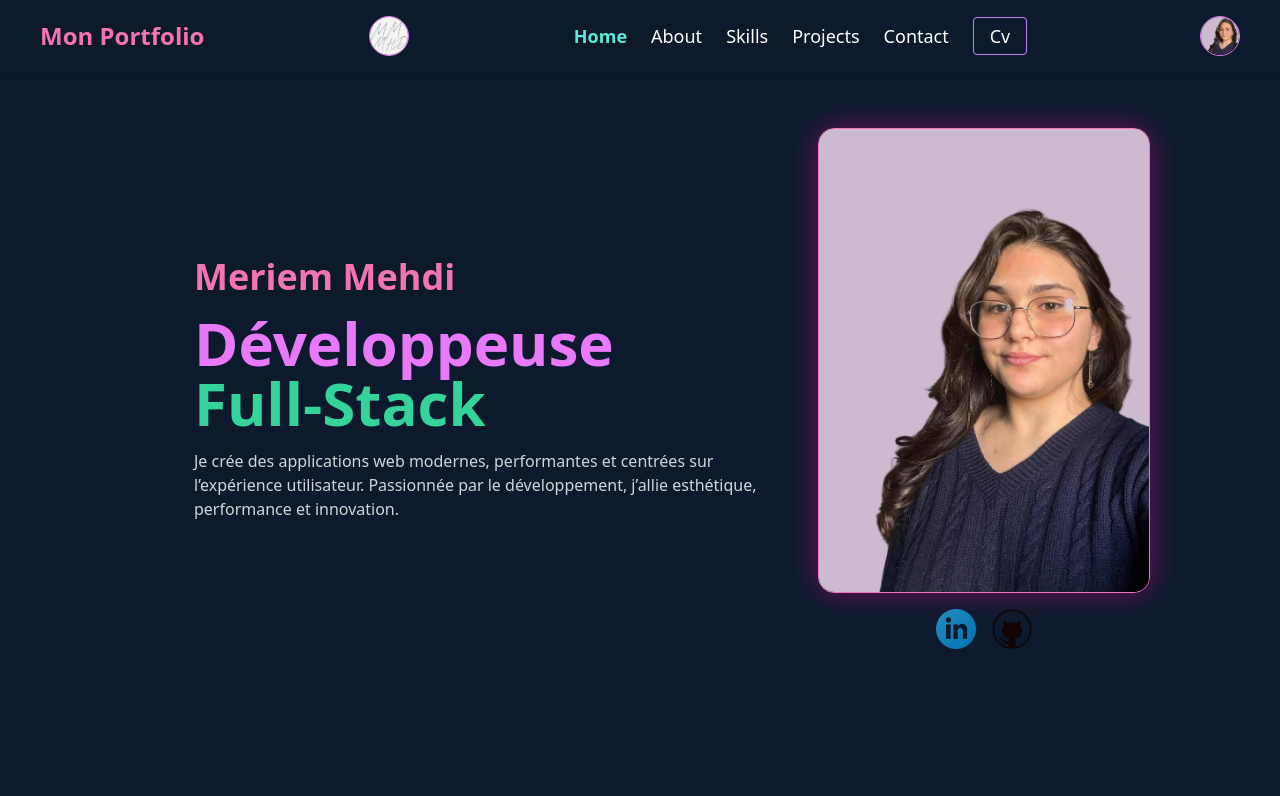
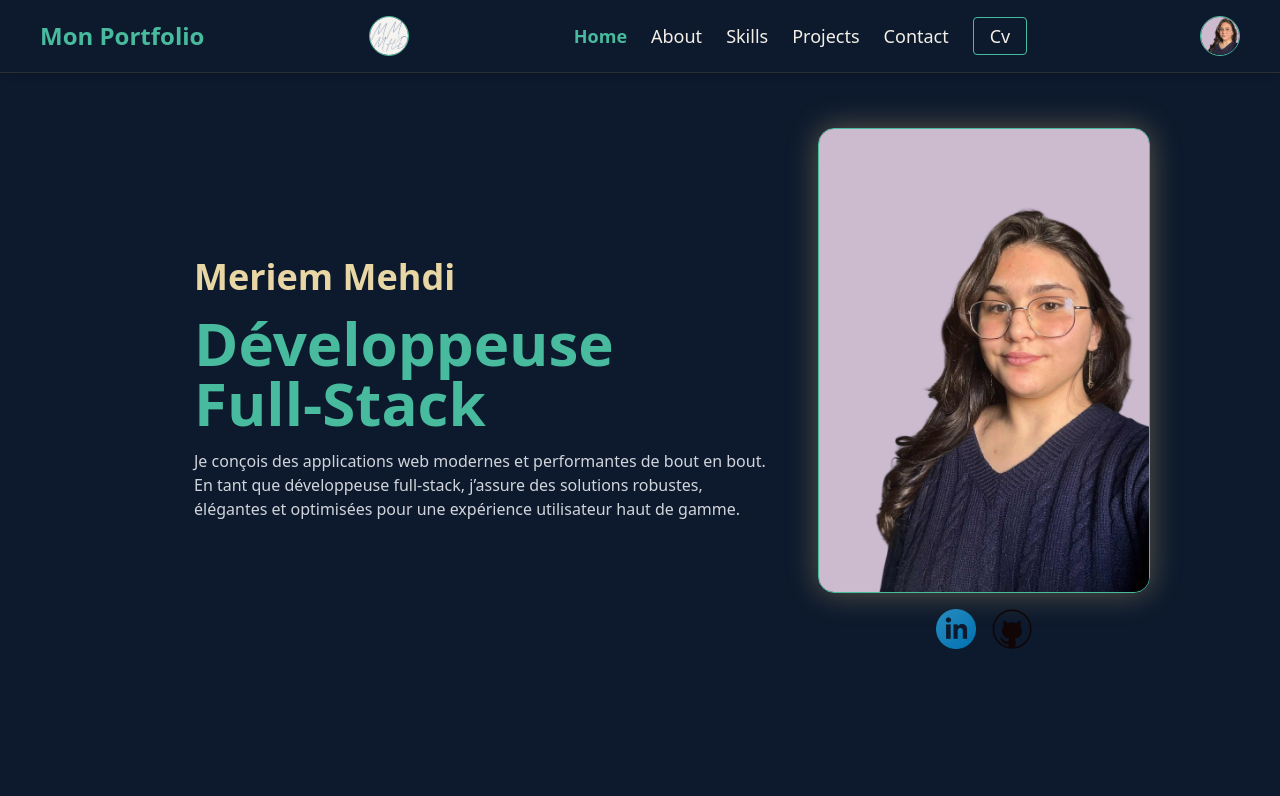
Before and after one commit to meriemmehdi472-coder/portfolio, a React (Vite) app: page / in a window 1280 px wide. Shown: the top 796 px of the page. Built offline with nearby package versions, Linux system fonts and the light colour scheme.

Commit message:
modif color

```diff
--- a/src/App.tsx
+++ b/src/App.tsx
@@ -5,7 +5,7 @@ import Projets from "./components/projets";
 import Skills from "./components/Skills";
 import About from "./components/About";
 import hero from "./assets/hero.jpg";
-import cv from "./assets/cv.jpg";
+import cv from "./assets/cv.pdf";
 import logo from "./assets/logo.png";
 import lnkdn from "./assets/lnkdn.png";
 import githb from "./assets/git.png";
@@ -21,85 +21,114 @@ function App() {
   const linkedin = "https://www.linkedin.com/in/meriem-mhd/";
   const git = "https://github.com/meriemmhd";
 
-  const scrollToSection = (ref: any) => {
+  const scrollToSection = (ref: React.RefObject<HTMLDivElement>) => {
     ref.current?.scrollIntoView({ behavior: "smooth" });
     setMenuOpen(false);
   };
 
+  // Tableau des sections typé pour TypeScript
+  const sections: [string, React.RefObject<HTMLDivElement>][] = [
+    ["About", aboutRef],
+    ["Skills", skillsRef],
+    ["Projects", projectsRef],
+    ["Contact", contactRef],
+  ];
+
   return (
-    <div className="w-screen min-h-screen bg-[#0d1a2d] text-white">
+    <div className="w-screen min-h-screen bg-[#0d1a2d] text-[#f3efe7]">
+      {/* HEADER */}
+      <header className="fixed top-0 left-0 right-0 z-50 flex justify-between items-center px-4 sm:px-10 py-4 bg-[#0d1a2d] shadow-md border-b border-[#2a2f36]">
+        <h1 className="text-2xl font-bold text-[#48ba9d]">Mon Portfolio</h1>
 
-      {/* HEADER */}
-      <header className="fixed top-0 left-0 right-0 z-50 flex justify-between items-center px-4 sm:px-10 py-4 bg-[#0d1a2d] shadow-lg">
-        <h1 className="text-2xl font-bold text-pink-400">Mon Portfolio</h1>
-
-        <div className="w-10 h-10 overflow-hidden border border-fuchsia-400 rounded-full">
+        <div className="w-10 h-10 overflow-hidden border border-[#48ba9d] rounded-full">
           <img src={logo} alt="avatar" className="w-full h-full object-cover" />
         </div>
 
         {/* NAVIGATION DESKTOP */}
         <nav className="hidden lg:flex gap-6 text-lg">
-          <button className="text-teal-300 font-semibold hover:text-pink-400 transition" onClick={() => window.scrollTo({ top: 0, behavior: "smooth" })}>Home</button>
-          <button className="hover:text-pink-400 transition" onClick={() => scrollToSection(aboutRef)}>About</button>
-          <button className="hover:text-pink-400 transition" onClick={() => scrollToSection(skillsRef)}>Skills</button>
-          <button className="hover:text-pink-400 transition" onClick={() => scrollToSection(projectsRef)}>Projects</button>
-          <button className="hover:text-pink-400 transition" onClick={() => scrollToSection(contactRef)}>Contact</button>
           <button
-            className="border border-purple-400 px-4 py-1 rounded hover:bg-purple-500/20 transition"
+            className="text-[#48ba9d] font-semibold hover:text-[#e8d6a4] transition"
+            onClick={() => window.scrollTo({ top: 0, behavior: "smooth" })}
+          >
+            Home
+          </button>
+
+          {sections.map(([label, ref]) => (
+            <button
+              key={label}
+              className="hover:text-[#48ba9d] transition"
+              onClick={() => scrollToSection(ref)}
+            >
+              {label}
+            </button>
+          ))}
+
+          <button
+            className="border border-[#48ba9d] px-4 py-1 rounded hover:bg-[#48ba9d] hover:text-[#0d1a2d] transition"
             onClick={() => window.open(cv, "_blank")}
           >
             Cv
           </button>
         </nav>
 
-        {/* HAMBURGER MOBILE */}
+        {/* MOBILE MENU */}
         <div className="lg:hidden relative">
           <button onClick={() => setMenuOpen(!menuOpen)}>
-            <i className="fa fa-bars text-2xl text-teal-300"></i>
+            <i className="fa fa-bars text-2xl text-[#48ba9d]"></i>
           </button>
 
           {menuOpen && (
-            <div className="absolute right-0 mt-2 flex flex-col gap-4 bg-[#0d1a2d] p-4 rounded shadow-lg border border-purple-400 w-40">
-              <button className="text-left hover:text-pink-400" onClick={() => window.scrollTo({ top: 0, behavior: "smooth" })}>Home</button>
-              <button className="text-left hover:text-pink-400" onClick={() => scrollToSection(aboutRef)}>About</button>
-              <button className="text-left hover:text-pink-400" onClick={() => scrollToSection(skillsRef)}>Skills</button>
-              <button className="text-left hover:text-pink-400" onClick={() => scrollToSection(projectsRef)}>Projects</button>
-              <button className="text-left hover:text-pink-400" onClick={() => scrollToSection(contactRef)}>Contact</button>
-              <button className="text-left hover:text-pink-400" onClick={() => window.open(cv, "_blank")}>Cv</button>
+            <div className="absolute right-0 mt-2 flex flex-col gap-4 bg-[#0d1a2d] p-4 rounded shadow-lg w-40 border border-[#2a2f36]">
+              <button
+                className="text-left hover:text-[#48ba9d]"
+                onClick={() => window.scrollTo({ top: 0, behavior: "smooth" })}
+              >
+                Home
+              </button>
+              {sections.map(([label, ref]) => (
+                <button
+                  key={label}
+                  className="text-left hover:text-[#48ba9d]"
+                  onClick={() => scrollToSection(ref)}
+                >
+                  {label}
+                </button>
+              ))}
+              <button
+                className="text-left hover:text-[#48ba9d]"
+                onClick={() => window.open(cv, "_blank")}
+              >
+                Cv
+              </button>
             </div>
           )}
         </div>
 
-        <div className="w-10 h-10 rounded-full overflow-hidden border border-fuchsia-400 ml-2">
+        <div className="w-10 h-10 rounded-full overflow-hidden border border-[#48ba9d] ml-2">
           <img src={hero} alt="avatar" className="w-full h-full object-cover" />
         </div>
       </header>
 
       {/* HERO SECTION */}
-      <main
-        className="
-        flex flex-col lg:flex-row justify-center gap-12 items-center
-        px-0 sm:px-4 lg:px-10
-        pt-24
-        bg-[#0d1a2d]
-      "
-      >
+      <main className="flex flex-col lg:flex-row justify-center gap-12 items-center px-0 sm:px-4 lg:px-10 pt-24">
         <div className="max-w-full lg:max-w-xl text-center lg:text-left">
-          <p className="text-3xl sm:text-4xl font-bold text-pink-400">Meriem Mehdi</p>
+          <p className="text-3xl sm:text-4xl font-bold text-[#e8d6a4]">Meriem Mehdi</p>
 
           <h1 className="text-4xl sm:text-5xl md:text-6xl font-bold leading-tight mt-4">
-            <span className="text-fuchsia-400">Développeuse</span><br />
-            <span className="text-emerald-400">Full-Stack</span>
+            <span className="text-[#48ba9d]">
+              Développeuse <br /> Full-Stack
+            </span>
           </h1>
 
           <p className="mt-4 text-gray-300 text-sm sm:text-base">
-            Je crée des applications web modernes, performantes et centrées sur l’expérience utilisateur.
-            Passionnée par le développement, j’allie esthétique, performance et innovation.
+            Je conçois des applications web modernes et performantes de bout en bout.
+            En tant que développeuse full-stack, j’assure des solutions robustes, élégantes
+            et optimisées pour une expérience utilisateur haut de gamme.
           </p>
         </div>
 
         <div className="mt-8 lg:mt-0 flex flex-col items-center">
-          <div className="rounded-2xl overflow-hidden shadow-[0_0_30px_rgba(255,0,170,0.4)] hover:scale-105 transition duration-300 border border-pink-400">
+          <div className="rounded-2xl overflow-hidden shadow-[0_0_30px_rgba(212,181,116,0.4)] hover:scale-105 transition duration-300 border border-[#48ba9d]">
             <img
               src={hero}
               alt="portrait"
@@ -125,22 +154,22 @@ function App() {
       </main>
 
       {/* ABOUT */}
-      <div ref={aboutRef} className="px-0 sm:px-4 lg:px-10 mt-20 sm:mt-32 lg:mt-40 scroll-mt-40">
+      <div ref={aboutRef} className="px-0 sm:px-4 lg:px-10 mt-32 scroll-mt-40 flex flex-col items-center text-center">
   <About />
 </div>
 
       {/* SKILLS */}
-      <div ref={skillsRef} className="px-0 sm:px-4 lg:px-10 mt-20 sm:mt-32 lg:mt-40 scroll-mt-40">
+     <div ref={skillsRef} className="px-0 sm:px-4 lg:px-10 mt-32 scroll-mt-40 flex flex-col items-center text-center">
   <Skills />
 </div>
 
       {/* PROJECTS */}
-      <div ref={projectsRef} className="px-0 sm:px-4 lg:px-10 mt-20 sm:mt-32 lg:mt-40 scroll-mt-40">
+     <div ref={projectsRef} className="px-0 sm:px-4 lg:px-10 mt-32 scroll-mt-40 flex flex-col items-center text-center">
   <Projets />
 </div>
 
       {/* CONTACT */}
-      <div ref={contactRef} className="px-0 sm:px-4 lg:px-10 mt-20 sm:mt-32 lg:mt-40 scroll-mt-40 mb-20">
+      <div ref={contactRef} className="px-0 sm:px-4 lg:px-10 mt-32 scroll-mt-40 mb-20">
         <Cntct />
       </div>
     </div>
```
Also changed, not shown: src/assets/cv.jpg (deleted), 1 other file (tests, documents, lock files or other folders). Lines whose indentation alone changed are shown as unchanged.
